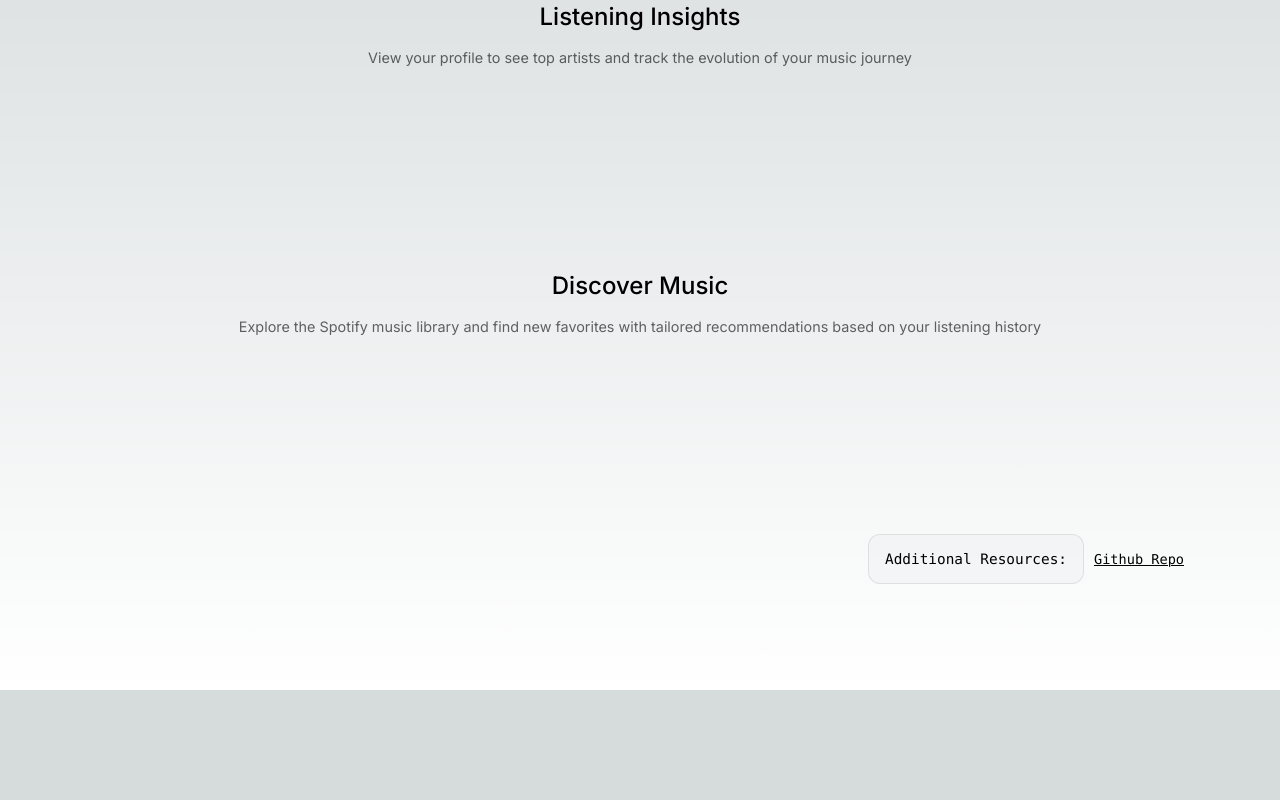
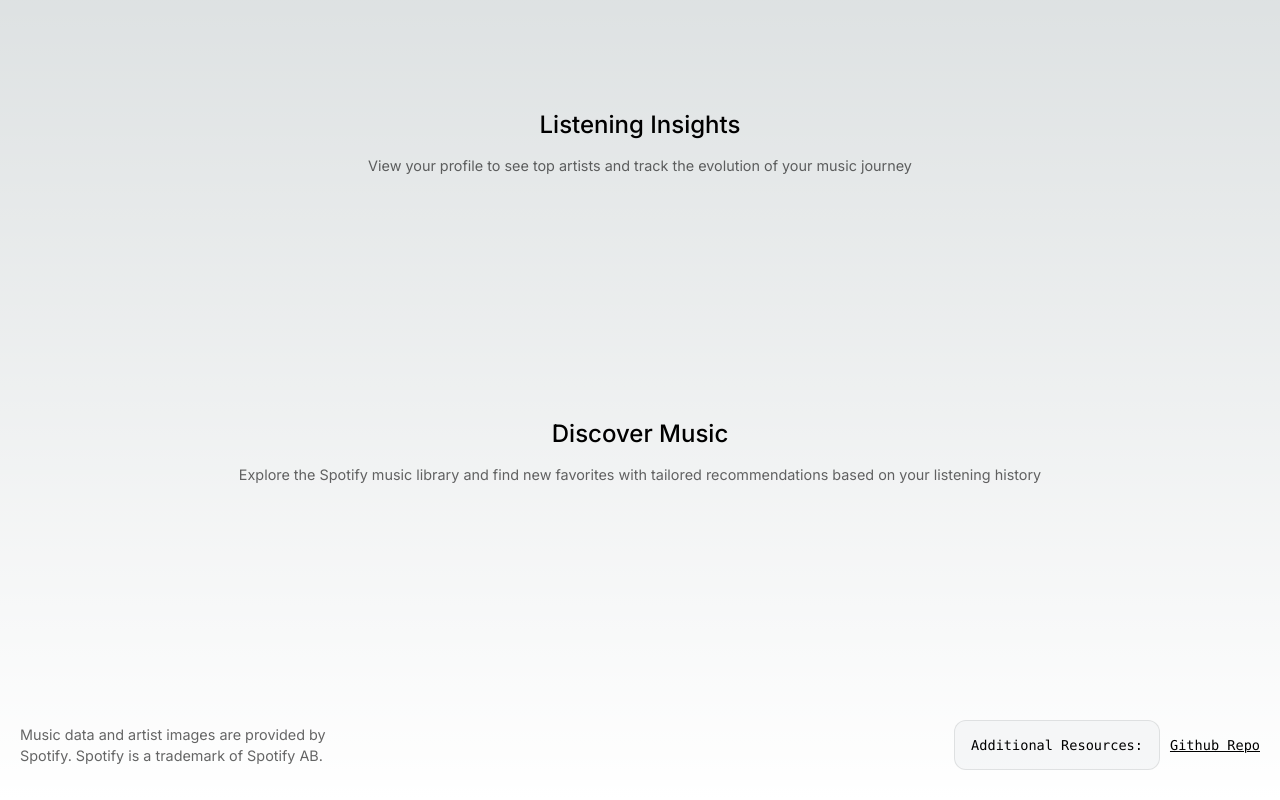
Before and after one commit to Aranaris/spotify-artist-overlap, a Next.js app: page / in a window 1280 px wide. Shown: the part 190-990 px from the top of the page. Before the commit the page ends 880 px from the top, so only its background shows below. Built offline with nearby package versions, Linux system fonts and the light colour scheme.

Commit message:
add footer component

```diff
--- a/src/app/footer/Footer.tsx
+++ b/src/app/footer/Footer.tsx
@@ -0,0 +1,16 @@
+import styles from '../page.module.css';
+import Link from 'next/link';
+
+export default function Footer() {
+	return (
+		<footer className={styles.footer}>
+			<div className={styles['spotify-disclaimer']}>
+				<p>Music data and artist images are provided by Spotify. Spotify is a trademark of Spotify AB.</p>
+			</div>
+			<div className={styles.description}>
+				<p>Additional Resources:</p>
+				<Link href='https://github.com/Aranaris/spotify-artist-overlap'>Github Repo</Link>
+			</div>
+		</footer>
+	);
+}
--- a/src/app/layout.tsx
+++ b/src/app/layout.tsx
@@ -2,11 +2,12 @@ import type {Metadata} from 'next';
 import {Inter} from 'next/font/google';
 import './globals.css';
 import NavBar from './navbar/NavBar';
+import Footer from './footer/Footer';
 
 const inter = Inter({subsets: ['latin']});
 
 export const metadata: Metadata = {
-	title: 'Spotify App',
+	title: 'Muse Metrics App',
 	description: 'Generated by create next app',
 };
 
@@ -20,6 +21,7 @@ export default function RootLayout({
 			<body className={inter.className}>
 				<NavBar></NavBar>
 				{children}
+				<Footer></Footer>
 			</body>
 		</html>
 	);
--- a/src/app/navbar/NavBar.tsx
+++ b/src/app/navbar/NavBar.tsx
@@ -6,7 +6,7 @@ import Image from 'next/image';
 import {setStateCookie} from '../actions';
 import {useRouter} from 'next/navigation';
 
-export default function NavBar () {
+export default function NavBar() {
 	const router = useRouter();
 	async function handleSpotifyClick() {
 		await setStateCookie();
--- a/src/app/page.module.css
+++ b/src/app/page.module.css
@@ -1,7 +1,7 @@
 .main {
   display: flex;
   flex-direction: column;
-  justify-content: space-between;
+  justify-content: space-around;
   align-items: center;
   padding: 6rem;
   min-height: 100vh;
@@ -14,7 +14,7 @@
   text-wrap: balance;
 }
 
-.nav {
+.nav, .footer {
 	display: flex;
 	align-items: center;
 	gap: 5px;
@@ -86,7 +86,7 @@
 	padding: 1rem .9rem;
 }
 
-.card p, .center p, .profile-header p {
+.card p, .center p, .profile-header p, .spotify-disclaimer p {
   margin: 0;
   opacity: 0.6;
   font-size: 0.9rem;
--- a/src/app/page.tsx
+++ b/src/app/page.tsx
@@ -1,7 +1,6 @@
 'use client';
+
 import styles from './page.module.css';
-import Link from 'next/link';
-
 
 export default function Home() {
 	return (
@@ -14,11 +13,6 @@ export default function Home() {
 				<h2>Discover Music</h2>
 				<p>Explore the Spotify music library and find new favorites with tailored recommendations based on your listening history</p>
 			</div>
-			<div className={styles.description}>
-				<p>Additional Resources:</p>
-				<Link href='https://github.com/Aranaris/spotify-artist-overlap'>Github Repo</Link>
-			</div>
-
 		</main>
 
 	);
```
